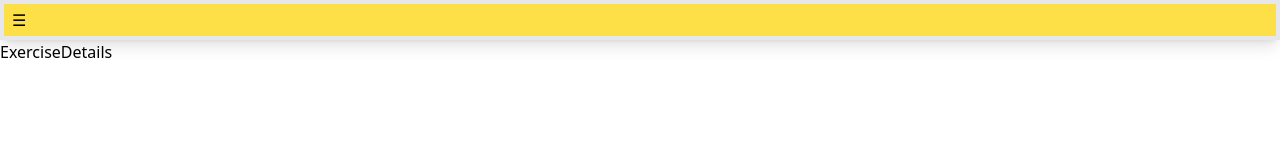
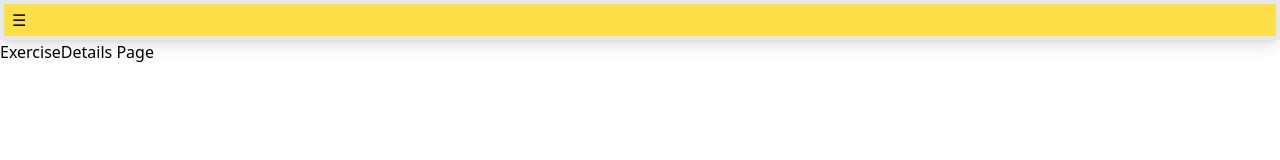
Before and after one commit to shreyash2628/FitGIF, a React (Create React App) app in the folder fitgif/: page /exerciseDetails in a window 1280 px wide. Shown: the top 160 px of the page. Built offline with nearby package versions, Linux system fonts and the light colour scheme.

Commit message:
ExerciseDetails

```diff
--- a/fitgif/src/Components/ExerciseDetails.jsx
+++ b/fitgif/src/Components/ExerciseDetails.jsx
@@ -3,7 +3,7 @@ import React from 'react'
 const ExerciseDetails = () => {
   return (
     <div>
-      ExerciseDetails
+      ExerciseDetails  Page
     </div>
   )
 }
```
